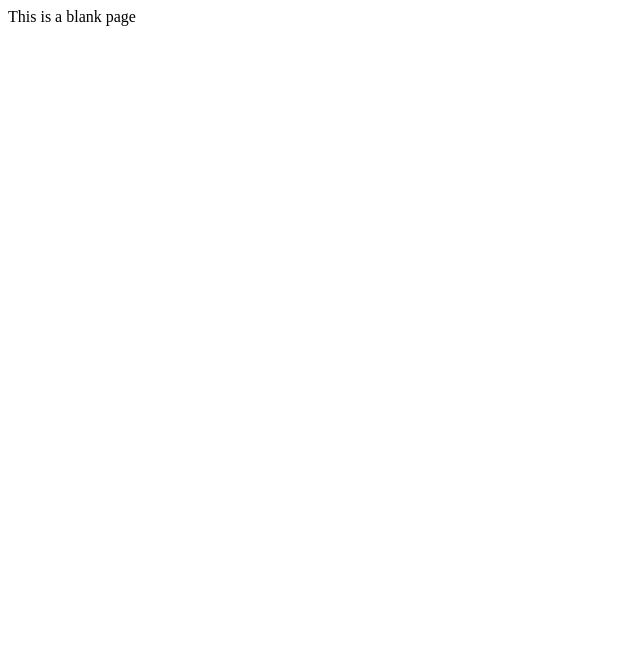
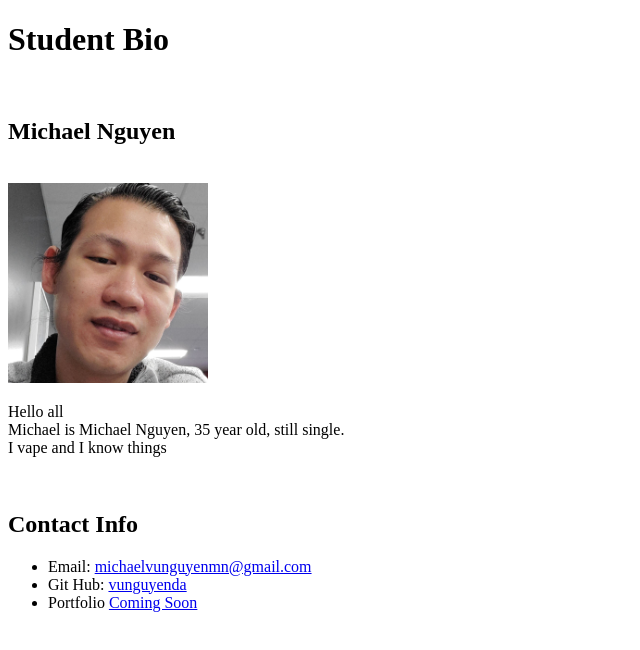
Before and after one commit to vunguyenda/vunguyenda.github.io, a plain HTML site: page index.html in a window 1280 px wide. Shown: the whole page, without its empty margins (0-640 px from the left). Drawn offline with Linux system fonts and the light colour scheme.

Commit message:
index.html

```diff
--- a/index.html
+++ b/index.html
@@ -1,10 +1,23 @@
 <!DOCTYPE html>
-<head>
-
-
-</head>
-<body>
-    This is a blank page
-
-
-</body>
+<html lang="en-us">
+    <head>
+        <meta charset="UTF-8"/>
+        <title>Michael Nguyen's Bio</title>
+    </head>
+    <body>
+        <h1>Student Bio</h1>
+        <br>
+        <h2>Michael Nguyen</h2>
+        <br>
+        <img src="MichaelNguyen.jpg" width="200" height="200" alt="Michael Nguyen">
+        <br>
+        <p>Hello all<br>Michael is Michael Nguyen, 35 year old, still single.<br>I vape and I know things</p>
+        <br>
+        <h2>Contact Info</h2>
+            <ul>
+            <li>Email: <a href="mailto:michaelvunguyenmn@gmail.com" target="_top">michaelvunguyenmn@gmail.com</a></li>
+            <li>Git Hub: <a href="https://github.com/vunguyenda/" target="_blank">vunguyenda</a></li>
+            <li>Portfolio <a href="#">Coming Soon</a></li>
+          </ul>
+    </body>
+</html>
```
Also changed, not shown: MichaelNguyen.jpg (added).
